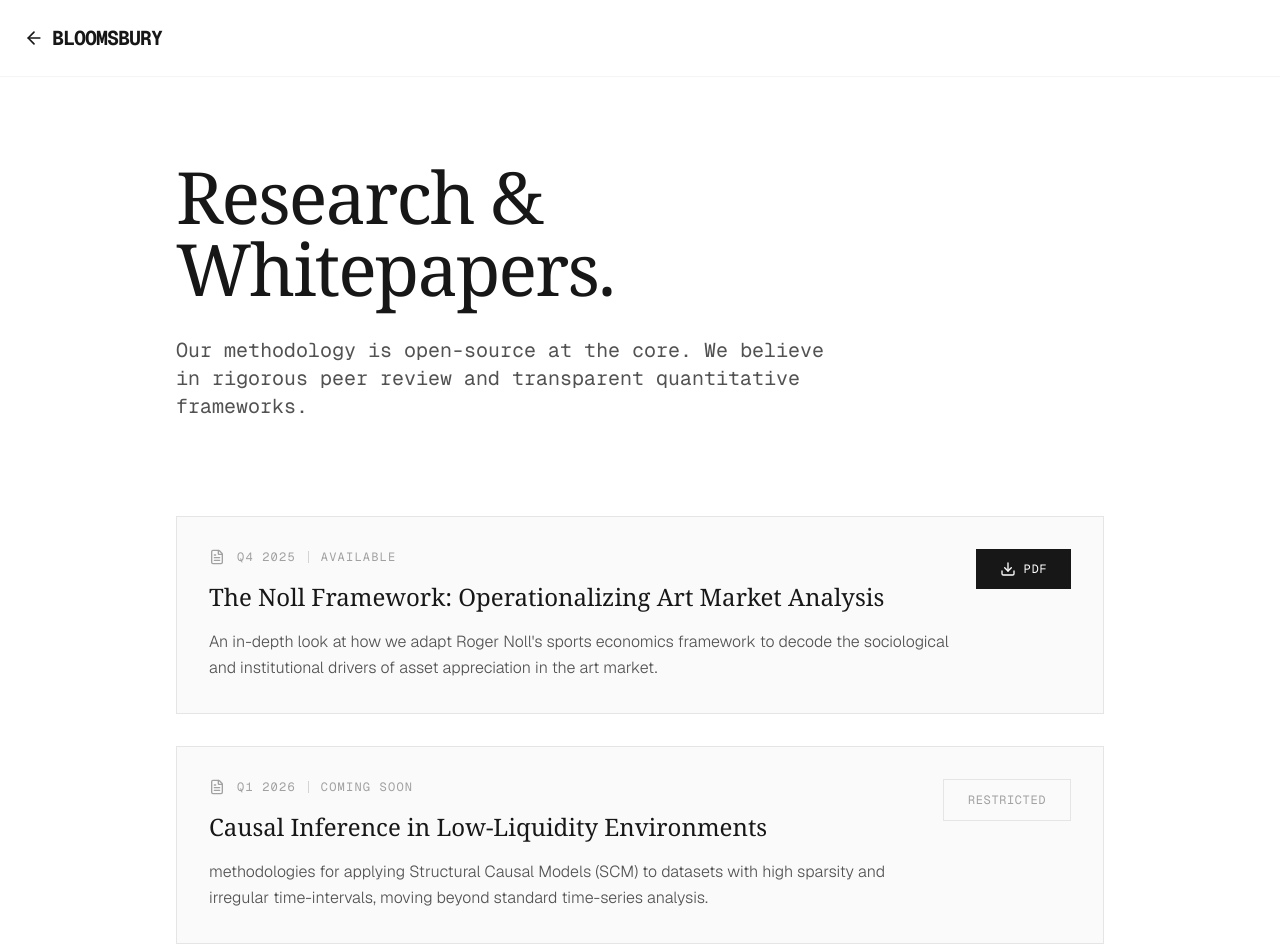
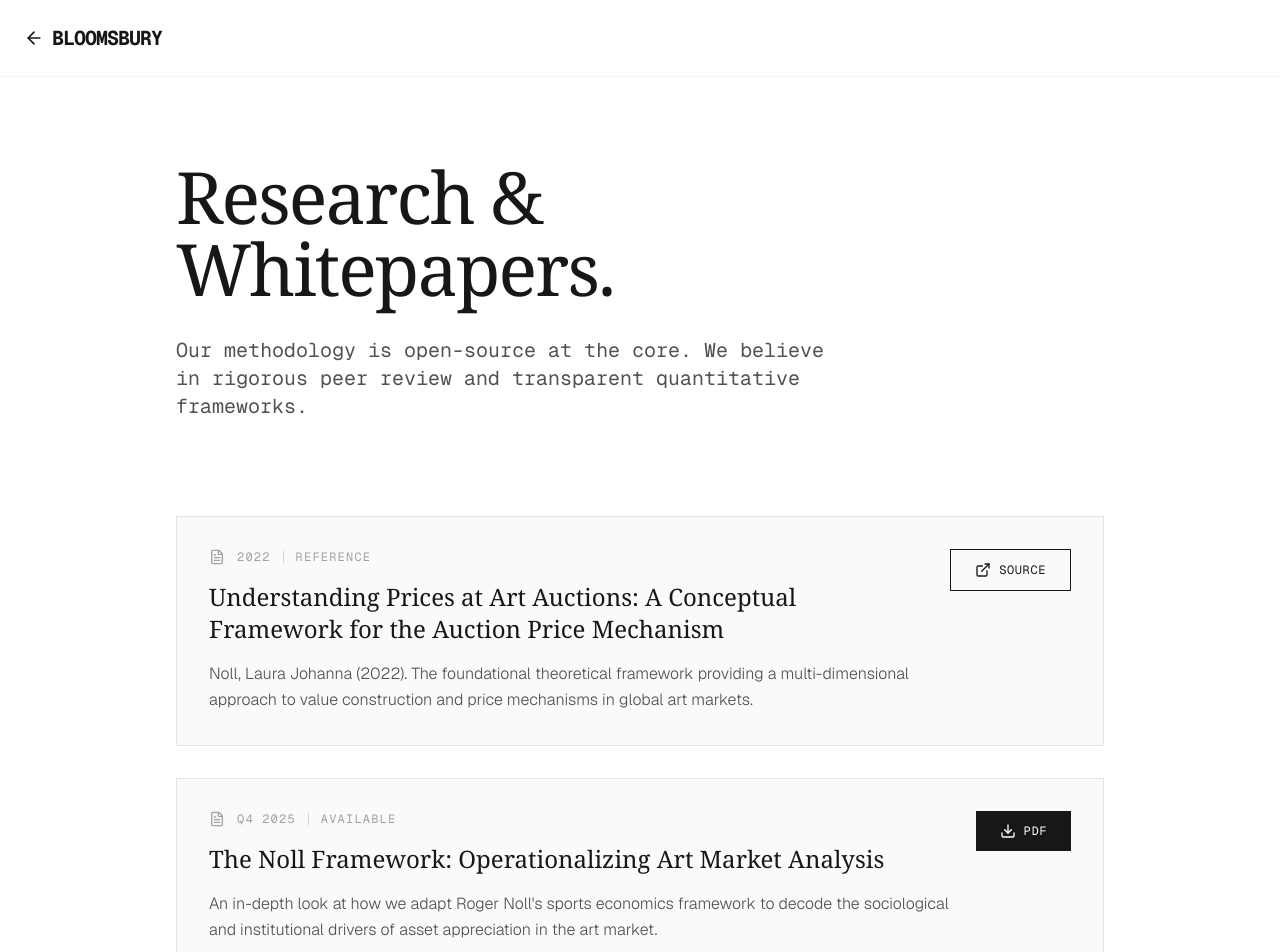
Before and after one commit to guernicastars/bloomsbury-website, a Next.js app: page /whitepapers in a window 1280 px wide. Shown: the top 952 px of the page. Built offline with nearby package versions, Linux system fonts and the light colour scheme.

Commit message:
Add citation for Laura Noll's dissertation to whitepapers

```diff
--- a/src/app/whitepapers/page.tsx
+++ b/src/app/whitepapers/page.tsx
@@ -2,7 +2,7 @@
 
 import React from "react";
 import { motion } from "framer-motion";
-import { ArrowLeft, FileText, Download } from "lucide-react";
+import { ArrowLeft, FileText, Download, ExternalLink } from "lucide-react";
 import Link from "next/link";
 
 const FadeIn = ({
@@ -25,11 +25,20 @@ const FadeIn = ({
 export default function WhitepapersPage() {
   const papers = [
     {
+      title: "Understanding Prices at Art Auctions: A Conceptual Framework for the Auction Price Mechanism",
+      abstract:
+        "Noll, Laura Johanna (2022). The foundational theoretical framework providing a multi-dimensional approach to value construction and price mechanisms in global art markets.",
+      date: "2022",
+      status: "Reference",
+      url: "https://www.alexandria.unisg.ch/handle/20.500.14171/108262",
+    },
+    {
       title: "The Noll Framework: Operationalizing Art Market Analysis",
       abstract:
         "An in-depth look at how we adapt Roger Noll's sports economics framework to decode the sociological and institutional drivers of asset appreciation in the art market.",
       date: "Q4 2025",
       status: "Available",
+      url: "/whitepapers/noll-framework.pdf",
     },
     {
       title: "Causal Inference in Low-Liquidity Environments",
@@ -37,6 +46,7 @@ export default function WhitepapersPage() {
         "methodologies for applying Structural Causal Models (SCM) to datasets with high sparsity and irregular time-intervals, moving beyond standard time-series analysis.",
       date: "Q1 2026",
       status: "Coming Soon",
+      url: "",
     },
     {
       title: "Behavioral Alpha: Quantifying the Winner's Curse",
@@ -44,6 +54,7 @@ export default function WhitepapersPage() {
         "Using Agent-Based Modeling (ABM) to simulate auction room dynamics and identify optimal bidding strategies to avoid overpayment in heated markets.",
       date: "Q1 2026",
       status: "Coming Soon",
+      url: "",
     },
   ];
 
@@ -90,14 +101,29 @@ export default function WhitepapersPage() {
                     </p>
                   </div>
                   <div className="flex items-center">
-                    {paper.status === "Available" ? (
-                      <button className="flex items-center gap-2 px-6 py-3 bg-neutral-900 text-white font-mono text-xs uppercase tracking-wider hover:bg-neutral-800 transition-colors">
+                    {paper.status === "Reference" ? (
+                      <a
+                        href={paper.url}
+                        target="_blank"
+                        rel="noopener noreferrer"
+                        className="flex items-center gap-2 px-6 py-3 border border-neutral-900 text-neutral-900 font-mono text-xs uppercase tracking-wider hover:bg-neutral-900 hover:text-white transition-all"
+                      >
+                        <ExternalLink size={16} />
+                        Source
+                      </a>
+                    ) : paper.status === "Available" && paper.url ? (
+                      <a
+                        href={paper.url}
+                        target="_blank"
+                        rel="noopener noreferrer"
+                        className="flex items-center gap-2 px-6 py-3 bg-neutral-900 text-white font-mono text-xs uppercase tracking-wider hover:bg-neutral-800 transition-colors"
+                      >
                         <Download size={16} />
                         PDF
-                      </button>
+                      </a>
                     ) : (
                       <div className="px-6 py-3 border border-neutral-200 text-neutral-400 font-mono text-xs uppercase tracking-wider cursor-not-allowed">
-                        Restricted
+                        {paper.status === "Available" ? "Missing URL" : "Restricted"}
                       </div>
                     )}
                   </div>
```
